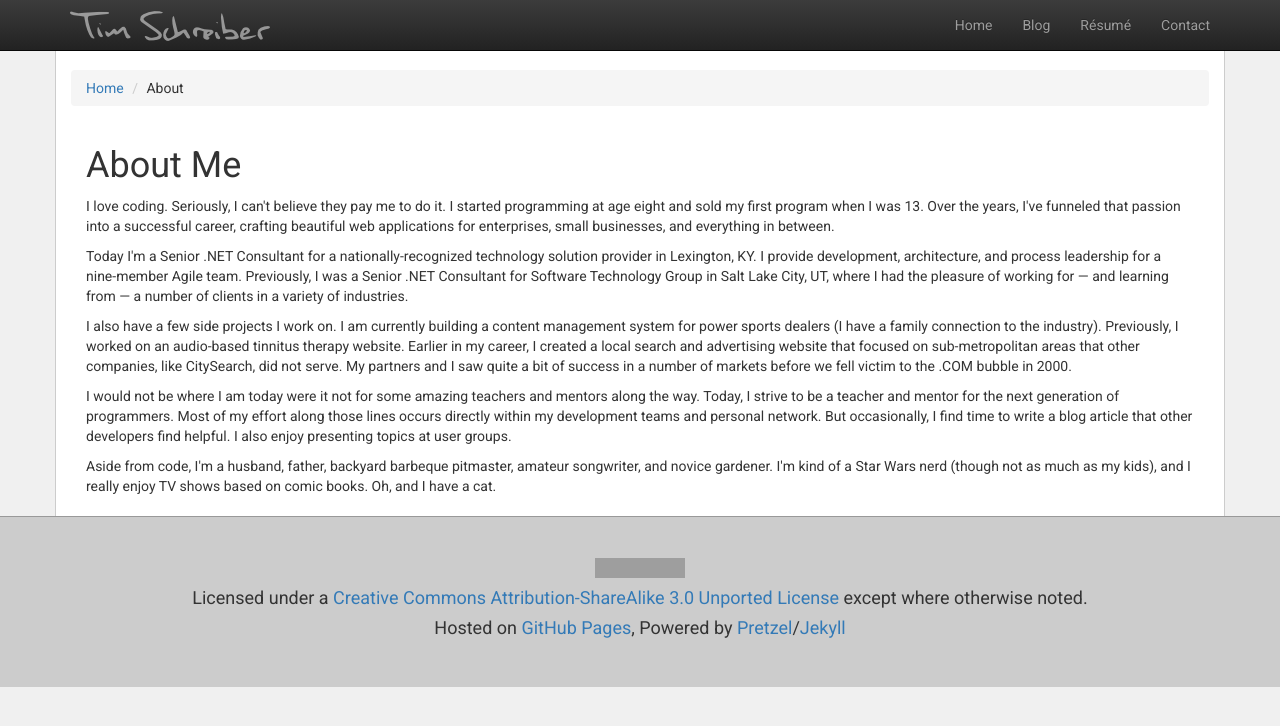
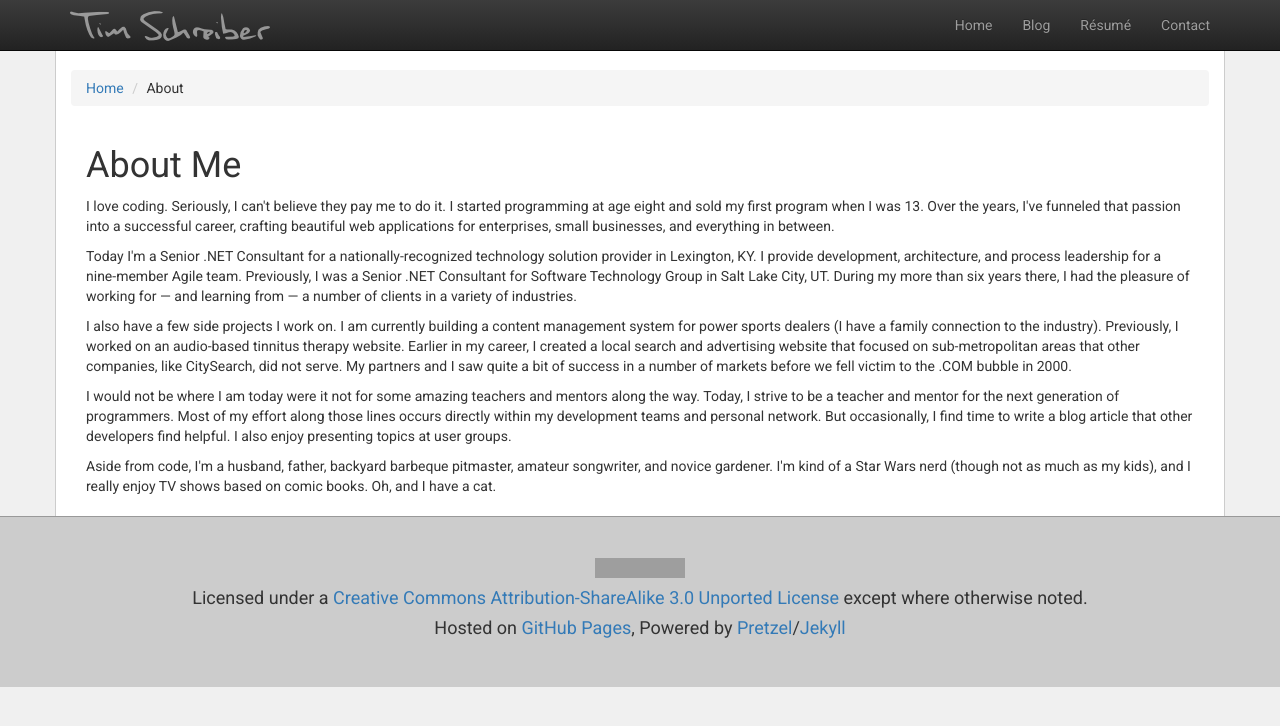
Before and after one commit to timschreiber/timschreiber.github.com, a Jekyll site: the page built from about/index.md, in a window 1280 px wide. Shown: the top 726 px of the page. Built offline with Jekyll 4.4.1, drawn with Linux system fonts in a browser that asks for light colours; nearby versions of some CDN libraries; grey boxes are pictures that could not be loaded.

Commit message:
upd about/index.md

```diff
--- a/about/index.md
+++ b/about/index.md
@@ -14,7 +14,7 @@ description : "I love to write code. Seriously, I can't believe they pay me to d
 
 	<h1>About Me</h1>
 	<p>I love coding. Seriously, I can't believe they pay me to do it. I started programming at age eight and sold my first program when I was 13. Over the years, I've funneled that passion into a successful career, crafting beautiful web applications for enterprises, small businesses, and everything in between.</p>
-	<p>Today I'm a Senior .NET Consultant for a nationally-recognized technology solution provider in Lexington, KY. I provide development, architecture, and process leadership for a nine-member Agile team. Previously, I was a Senior .NET Consultant for Software Technology Group in Salt Lake City, UT, where I had the pleasure of working for &mdash; and learning from &mdash; a number of clients in a variety of industries.</p>
+	<p>Today I'm a Senior .NET Consultant for a nationally-recognized technology solution provider in Lexington, KY. I provide development, architecture, and process leadership for a nine-member Agile team. Previously, I was a Senior .NET Consultant for Software Technology Group in Salt Lake City, UT. During my more than six years there, I had the pleasure of working for &mdash; and learning from &mdash; a number of clients in a variety of industries.</p>
 	<p>I also have a few side projects I work on. I am currently building a content management system for power sports dealers (I have a family connection to the industry). Previously, I worked on an audio-based tinnitus therapy website. Earlier in my career, I created a local search and advertising website that focused on sub-metropolitan areas that other companies, like CitySearch, did not serve. My partners and I saw quite a bit of success in a number of markets before we fell victim to the .COM bubble in 2000.</p>
 	<p>I would not be where I am today were it not for some amazing teachers and mentors along the way. Today, I strive to be a teacher and mentor for the next generation of programmers. Most of my effort along those lines occurs directly within my development teams and personal network. But occasionally, I find time to write a blog article that other developers find helpful. I also enjoy presenting topics at user groups.</p>
 	<p>Aside from code, I'm a husband, father, backyard barbeque pitmaster, amateur songwriter, and novice gardener. I'm kind of a Star Wars nerd (though not as much as my kids), and I really enjoy TV shows based on comic books. Oh, and I have a cat.</p>
```
